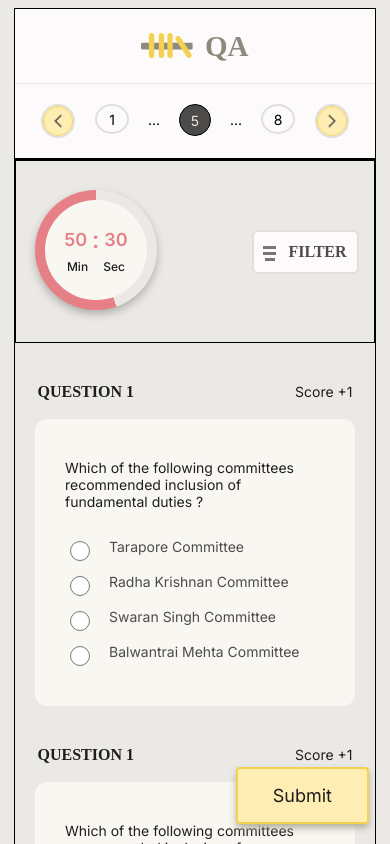
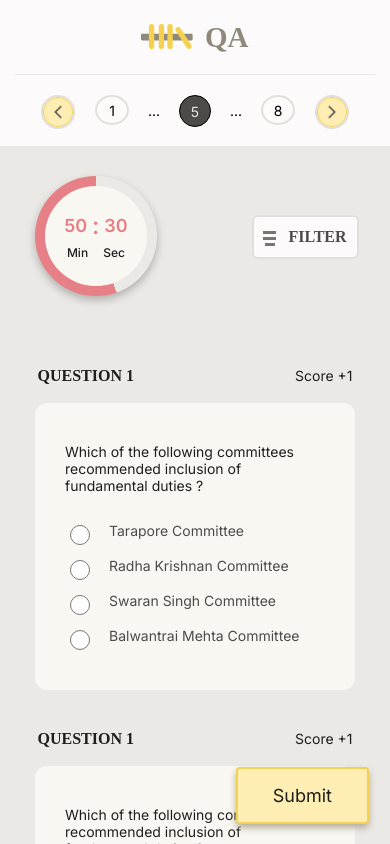
Before and after one commit to aasma12345/assessment-project, a Next.js app: page /assesment in a window 390 px wide. Shown: the top 844 px of the page. Built offline with nearby package versions, Linux system fonts and the light colour scheme.

Commit message:
completed

```diff
--- a/app/assesment/style.css
+++ b/app/assesment/style.css
@@ -1,10 +1,10 @@
 body{
     background: #EBE9E6;
+    margin: 0px;
 }
 .headerrow {
     background: #FCFAFA;
-    border: 1px solid black;
-    width: 1200px;
+    /* border: 1px solid black; */
     margin: auto;
 
 
@@ -12,8 +12,8 @@ body{
 
 .header-box {
     display: flex;
-    /* width: 1200px; */
-    border: 1px solid black;
+    width: 1200px;
+    /* border: 1px solid black; */
     margin: auto;
     text-align: center;
 }
@@ -21,20 +21,19 @@ body{
 @media (max-width:576px) {
     .header-box {
         display: block;
+        width: 360px;
         text-align: center;
         border: none;
+        height: 146px;
     }
-    .headerrow{
-        width: 360px;
-        border: 1px solid black;
-    }
+
 }
 
 
 
 .header {
     width: 1200px;
-    border: 1px solid red;
+    /* border: 1px solid red; */
 }
 
 .logo-text {
@@ -185,7 +184,7 @@ body{
     margin: auto;
     margin-bottom: 136px;
     position: relative;
-    border: 1px solid black;
+    /* border: 1px solid black; */
 }
 
 @media (max-width: 576px) {
@@ -194,7 +193,7 @@ body{
         width: 360px;
         position: relative;
         margin: auto;
-        border: 1px solid black;
+        /* border: 1px solid black; */
         margin-bottom: 259px;
 
     }
@@ -491,7 +490,7 @@ body{
     .mob-filter {
         display: flex;
         height: 181px;
-        border: 1px solid black;
+        /* border: 1px solid black; */
         position: relative;
         align-items: center;
         justify-content: center;
--- a/app/globals.css
+++ b/app/globals.css
@@ -1,3 +1,7 @@
+body{
+  margin: 0px;
+}
+
 .header-row {
   height: 70px;
   /* margin: auto; */
@@ -165,7 +169,6 @@
   .instruction-container {
     width: 320px;
     height: 750px;
-    border: 1px solid black;
     margin: auto;
     margin-top: 34px;
     margin-bottom: 80px;
@@ -186,6 +189,7 @@
   .inside-div {
     padding-left: 20px;
     padding-right: 20px;
+
 
   }
 
@@ -218,7 +222,6 @@
   }
 
   .table {
-    border: 1px solid black;
     align-items: center;
     margin-left: 0px;
     align-items: center;
--- a/app/submission/style.css
+++ b/app/submission/style.css
@@ -5,6 +5,9 @@
     background: #F9F7F2;
     margin-top: 103px;
     margin-bottom: 428px;
+}
+body{
+    margin: 0px;
 }
 
 @media (max-width: 576px) {
@@ -72,10 +75,8 @@
     font-family: Inter;
     font-size: 14px;
     font-style: normal;
-    font-weight: 400;
     line-height: 150%;
     margin-top: 12px;
-    padding-left: 13px;
 
 }
 
```
